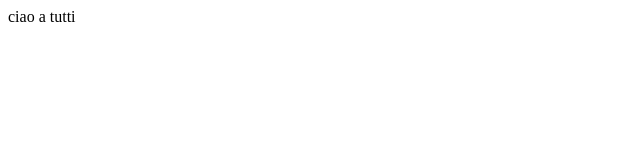
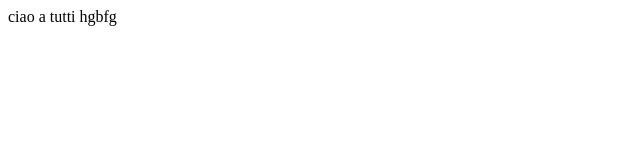
Before and after one commit to Luca-Mangiacotti/prova1, a plain HTML site: page index.html in a window 1280 px wide. Shown: the full height of the page, 0-640 px from the left. Drawn offline with Linux system fonts and the light colour scheme.

```diff
--- a/index.html
+++ b/index.html
@@ -6,6 +6,6 @@
     <title>prova1</title>
 </head>
 <body>
-    ciao a tutti
+    ciao a tutti hgbfg
 </body>
 </html>
```
